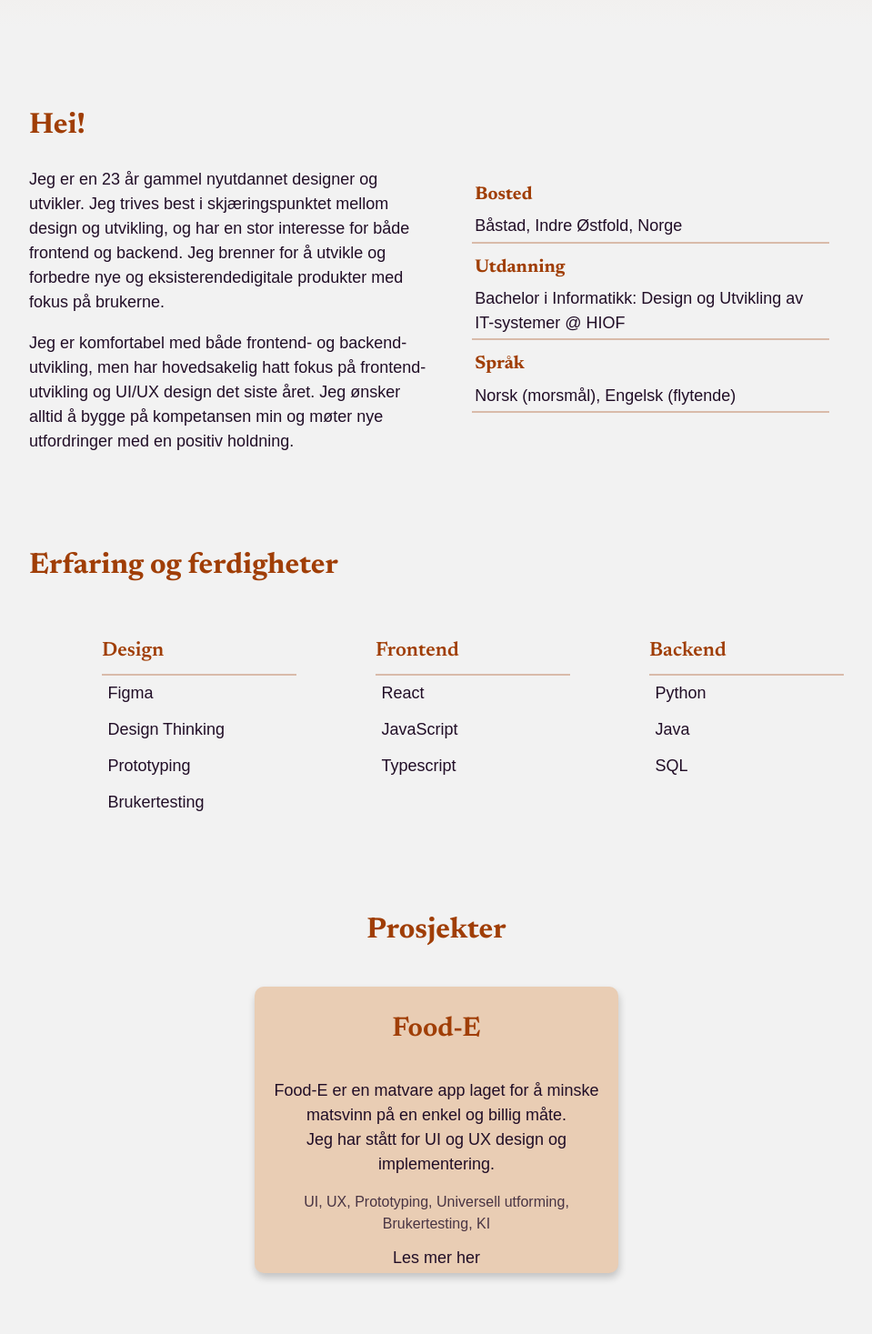
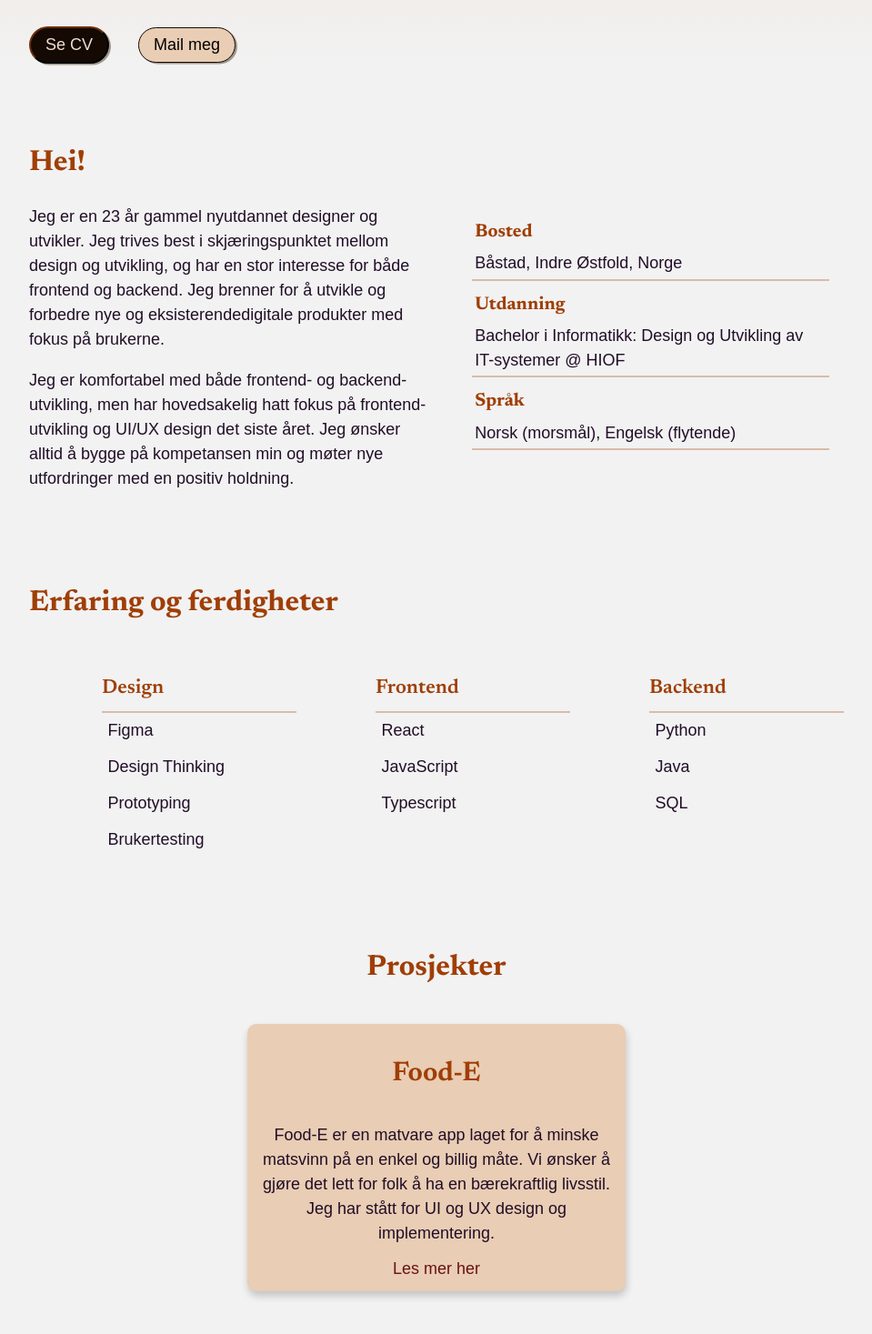
Before and after one commit to Tuva03/portfolio, a React (Vite) app in the folder my-app/: page / in a window 1280 px wide. Shown: the part 397-1864 px from the top of the page at 91% size, without its empty margins (160-1119 px from the left). Built offline with nearby package versions, Linux system fonts and the light colour scheme.

Commit message:
justering på styling

```diff
--- a/my-app/src/index.css
+++ b/my-app/src/index.css
@@ -87,6 +87,13 @@ nav a:hover {
   border-radius: 10%;
 }
 
+#link {
+  color: #691313;
+  font-size: 18px;
+  text-decoration: none;
+  padding: 0.2rem;
+  font-family: "intertight", sans-serif;
+}
 /*
 #header_decoration_container {
   display: flex;
@@ -103,6 +110,44 @@ nav a:hover {
   opacity: 0.5;
 }
 */
+
+#header_subtext {
+  display: flex;
+  gap: 2rem;
+}
+
+#cv_button {
+  padding: 0.5rem 1rem 0.5rem 1rem;
+  font-size: 18px;
+  align-self: center;
+  border-radius: 30px;
+  background-color: #140903;
+  color: #f0decf;
+  border-color: #140903;
+  box-shadow: 2px 1.5px #331e076e;
+}
+
+#cv_button:hover {
+  box-shadow: 3px 3px 3px #331e076e;
+  cursor: pointer;
+}
+
+#contact_button {
+  padding: 0.5rem 1rem 0.5rem 1rem;
+  font-size: 18px;
+  align-self: center;
+  border-radius: 30px;
+  color: #000000;
+  background-color: #e9cdb4;
+  border: 1px solid #140903;
+  box-shadow: 2px 1.5px #331e076e;
+}
+
+#contact_button:hover {
+  box-shadow: 3px 3px 3px #331e076e;
+  cursor: pointer;
+}
+
 body {
   margin: 0;
   display: flex;
@@ -125,7 +170,7 @@ p {
 }
 
 a {
-  color: #210e27;
+  color: #691313;
   font-size: 18px;
   text-decoration: none;
   padding: 0.2rem;
@@ -258,6 +303,7 @@ a {
   overflow: hidden;
   box-shadow: 1px 5px 8px rgba(0, 0, 0, 0.2);
   background-color: #e9cdb4;
+  padding: 0.5rem;
 }
 
 .project h2 {
--- a/my-app/src/pages/Foode.jsx
+++ b/my-app/src/pages/Foode.jsx
@@ -1,4 +1,4 @@
-import { Link } from 'react-router-dom'
+import { Link } from "react-router-dom";
 
 export default function Foode() {
   return (
@@ -6,6 +6,10 @@ export default function Foode() {
       <header>
         <div id="header_text_container">
           <section id="header_text">
+            <Link id="link" to="/">
+              ← Tilbake til portefølje
+            </Link>
+
             <h1>Food-e</h1>
           </section>
         </div>
@@ -25,33 +29,34 @@ export default function Foode() {
           gjennomførte gjennom Drivhuset i Østfold for en innovativ bachelor. Vi
           fikk stor eierskap til prosjektet gjennom bacheloren, og det var
           absolutt noe vi ville fortsette med etter selve bacheloroppgaven var
-          levert.<br />
+          levert.
+          <br />
           Under Expo 2025 vant vi NITO prisen som var en stor inspirasjon og ga
-          oss et tydeligere inntrykk om at produktet vårt har et behov. Vi ønsker å
-          gjøre det lett for folk å ha en bærekraftig livsstil, samtidig som
-          middagsplanleggingen blir enklere.
+          oss et tydeligere inntrykk om at produktet vårt har et behov. Vi
+          ønsker å gjøre det lett for folk å ha en bærekraftig livsstil,
+          samtidig som middagsplanleggingen blir enklere.
         </p>
         <p>
           Jeg har hatt ansvar for UI og UX design, og har implementert appen i
           React Native. Jeg hadde tidligere kun erfaring med React og
           mobilutvikling gjennom Android Studio, men det var en gøy utfordring å
           lære seg React Native fortløpende under prosjektet. Jeg har lagd
-          low-fidelity wireframes i startfasen av prosjektet, hvor vi valgte ut et
-          par design vi likte best. Etter runder med brukertesting gikk vi videre
-          med et spesifikt design, og jeg lagde high-fidelity prototyper i Figma
-          sammen med et gruppemedlem. Vi har utviklet appen ut ifra disse
-          prototypene, og har hatt flere runder med brukertesting underveis i
-          utviklingen.<br />
+          low-fidelity wireframes i startfasen av prosjektet, hvor vi valgte ut
+          et par design vi likte best. Etter runder med brukertesting gikk vi
+          videre med et spesifikt design, og jeg lagde high-fidelity prototyper
+          i Figma sammen med et gruppemedlem. Vi har utviklet appen ut ifra
+          disse prototypene, og har hatt flere runder med brukertesting
+          underveis i utviklingen.
+          <br />
           Samtidig ser vi kontinuerlig etter måter å forbedre designet og
-          brukeropplevelsen på appen.<br />
+          brukeropplevelsen på appen.
+          <br />
           Appen er utviklet i React Native med Typescript.
         </p>
         <a target="_blank" rel="noreferrer" href="https://www.food-e.no/">
           Les mer på hjemmesiden til Food-e her
         </a>
-        <br /><br />
-        <Link to="/">← Tilbake til portefølje</Link>
       </main>
     </>
-  )
+  );
 }
--- a/my-app/src/pages/Home.jsx
+++ b/my-app/src/pages/Home.jsx
@@ -4,13 +4,17 @@ import profilePicture from "../assets/profile_picture.jpg";
 export default function Home() {
   return (
     <>
-      <header>
+      <body>
+        <header>
           <div id="header_text_container">
             <section id="header_text">
               <h1>
                 Tuva Marie Andersen
                 <br />
-                <em>Nyutdannet Designer og Utvikler</em>
+                <em>
+                  Nyutdannet <span style={{ color: "#a03e06" }}>Designer</span>{" "}
+                  og <span style={{ color: "#a03e06" }}>Utvikler</span>
+                </em>
               </h1>
             </section>
             <img
@@ -18,6 +22,10 @@ export default function Home() {
               alt="Tuva Marie Andersen portrett bilde"
               id="profile_picture"
             />
+            <section id="header_subtext">
+              <button id="cv_button">Se CV</button>
+              <button id="contact_button">Mail meg</button>
+            </section>
           </div>
         </header>
         <main>
@@ -85,18 +93,22 @@ export default function Home() {
                 <h2>Food-E</h2>
                 <p>
                   Food-E er en matvare app laget for å minske matsvinn på en
-                  enkel og billig måte.
+                  enkel og billig måte. Vi ønsker å gjøre det lett for folk å ha
+                  en bærekraftlig livsstil.
                   <br />
                   Jeg har stått for UI og UX design og implementering.
                 </p>
+                {/*
                 <p className="project_tags">
                   UI, UX, Prototyping, Universell utforming, Brukertesting, KI
                 </p>
+                */}
                 <Link to="/projects/foode">Les mer her</Link>
               </article>
             </div>
           </section>
         </main>
+      </body>
     </>
   );
 }
```
